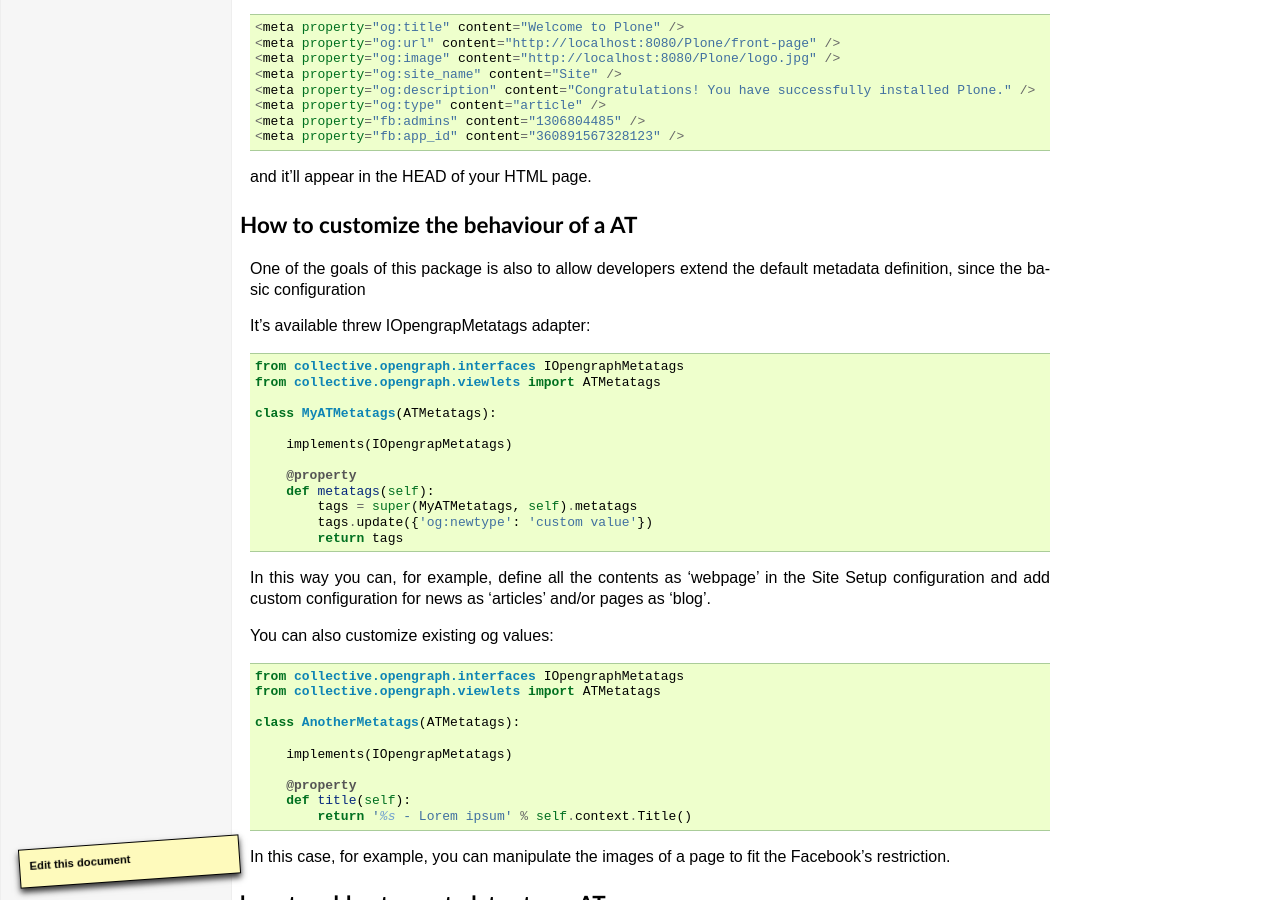
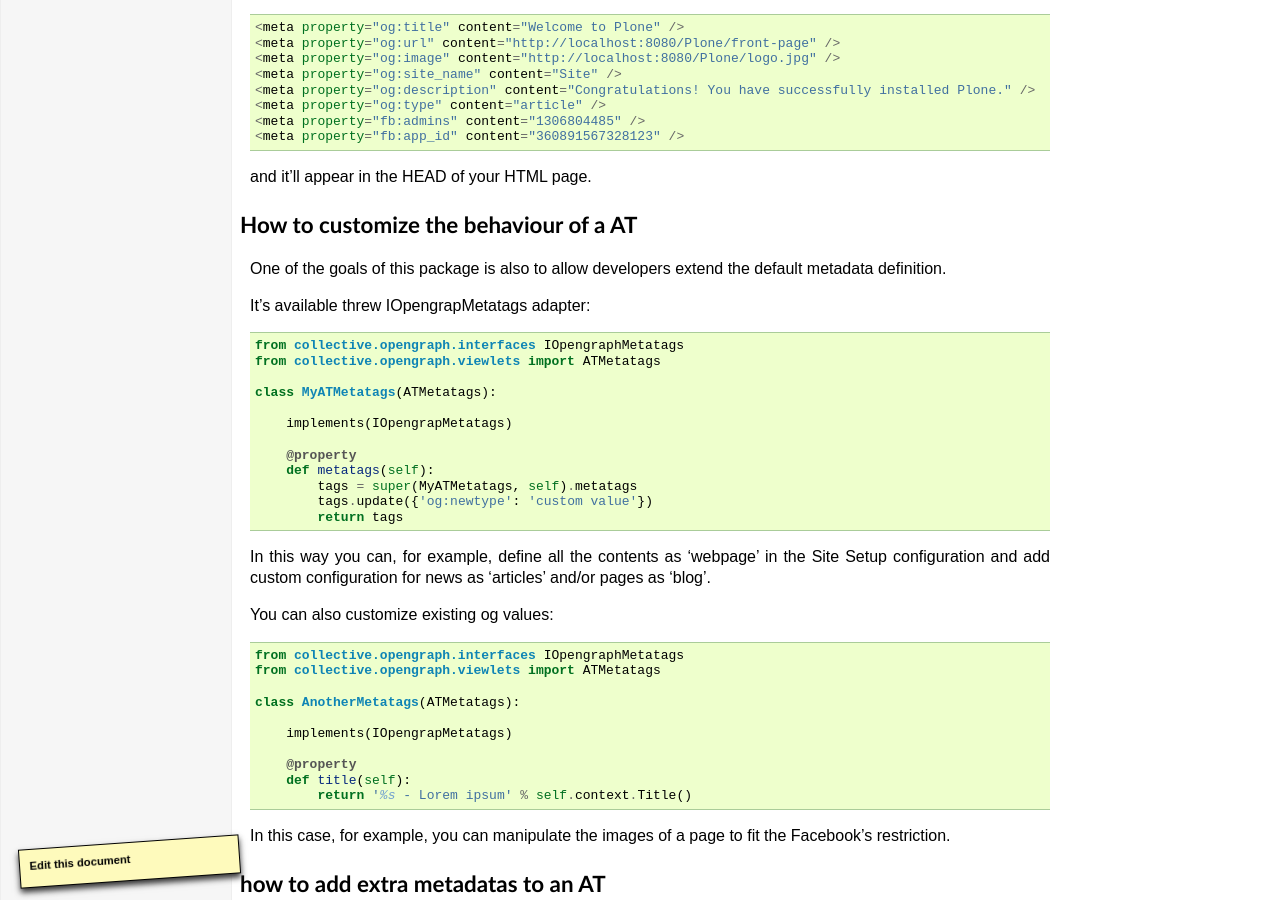
Before and after one commit to affinitic/collective.fb, a Sphinx documentation site: the page built from source/the-two-sides/plone-side.rst, in a window 1280 px wide and 900 px high, scrolled down 1553 px. Built offline with Sphinx 7.4.7, drawn with Linux system fonts in a browser that asks for light colours.

Commit message:
yet another review

```diff
--- a/source/the-two-sides/plone-side.rst
+++ b/source/the-two-sides/plone-side.rst
@@ -52,6 +52,7 @@ If you prefer to use the id, you can go to: https://developers.facebook.com/tool
 
 For example: https://developers.facebook.com/tools/explorer?method=GET&path=massimo.azzolini
 returns::
+
 	{
 	  "id": "1306804485",
 	  "name": "Massimo Azzolini",
@@ -94,7 +95,7 @@ and it'll appear in the HEAD of your HTML page.
 How to customize the behaviour of a AT
 ^^^^^^^^^^^^^^^^^^^^^^^^^^^^^^^^^^^^^^
 
-One of the goals of this package is also to allow developers extend the default metadata definition, since the basic configuration
+One of the goals of this package is also to allow developers extend the default metadata definition.
 
 It's available threw IOpengrapMetatags adapter::
 
```
